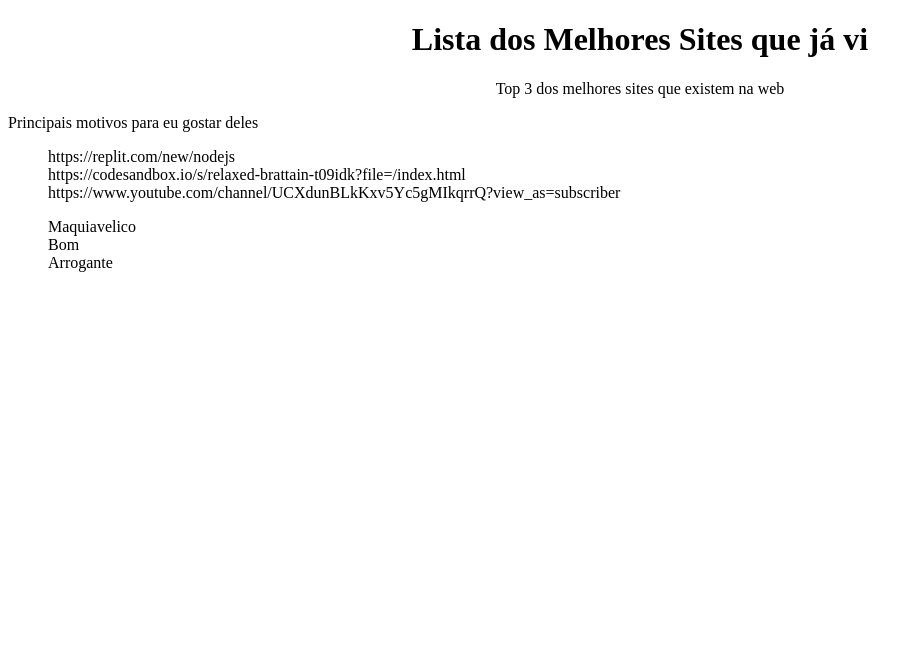
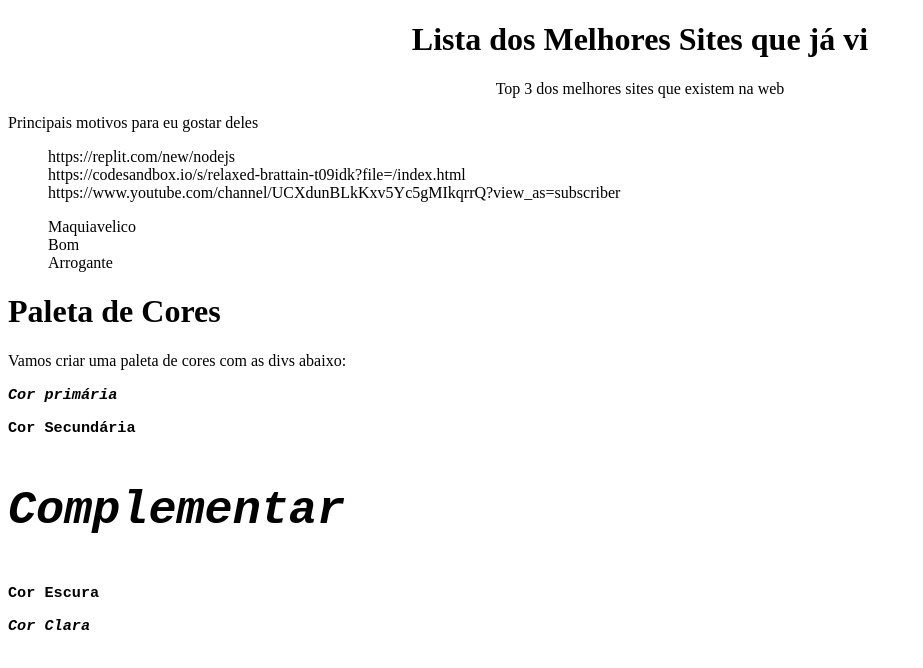
Before and after one commit to PietroBucker/trybe-exercicio, a plain HTML site: page Modulo1-Fundamentos/Bloco3-Introduçao-HTML-CSS/index-exemplo2.html in a window 1280 px wide. Shown: the whole page, without its empty margins (0-923 px from the left). Drawn offline with Linux system fonts and the light colour scheme.

Commit message:
criado e terminado exemplo2

```diff
--- a/Modulo1-Fundamentos/Bloco3-Introduçao-HTML-CSS/index-exemplo2.html
+++ b/Modulo1-Fundamentos/Bloco3-Introduçao-HTML-CSS/index-exemplo2.html
@@ -6,6 +6,7 @@
     <link rel="stylesheet" href="style-exemplo2.css">
   </head>
   <body>
+    <!-- exemplo 2 -->
     <h1 id="title">Lista dos Melhores Sites que já vi</h1>
     <p id="paragraph">Top 3 dos melhores sites que existem na web</p>
     <p>Principais motivos para eu gostar deles</p>
@@ -20,6 +21,23 @@
     <li>Bom</li>
     <li>Arrogante</li>
   </ul>
-
+    <!-- exemplo 3 -->
+    <h1>Paleta de Cores</h1>
+  <p>Vamos criar uma paleta de cores com as divs abaixo:</p>
+  <div id="div1">
+    <h3 class="impar">Cor primária</h3>
+  </div>
+  <div id="div2">
+    <h3>Cor Secundária</h3>
+  </div>
+  <div id="div3" class="impar">
+    <h3>Complementar</h3>
+  </div>
+  <div>
+    <h3>Cor Escura</h3>
+  </div>
+  <div>
+    <h3 class="impar">Cor Clara</h3>
+  </div>
   </body>
 </html>
--- a/Modulo1-Fundamentos/Bloco3-Introduçao-HTML-CSS/style-exemplo2.css
+++ b/Modulo1-Fundamentos/Bloco3-Introduçao-HTML-CSS/style-exemplo2.css
@@ -1,3 +1,4 @@
+/* exemplo 2 */
 #title{
   text-align: center;
 }
@@ -14,3 +15,26 @@ li:active{
 li{
   list-style: none;
 }
+  /* exemplo 3 */
+
+div:hover{
+  border: 2px solid crimson;
+  width: 50%;
+}
+#div1{
+  border-color: aqua;
+}
+#div2{
+  border-color: rgb(125, 24, 219);
+}
+#div3{
+  border-color: rgb(32, 221, 126);
+  width: 600px;
+  font-size: 40px;
+}
+h3{
+  font-family: monospace;
+}
+.impar{
+  font-style: italic;
+}
```
